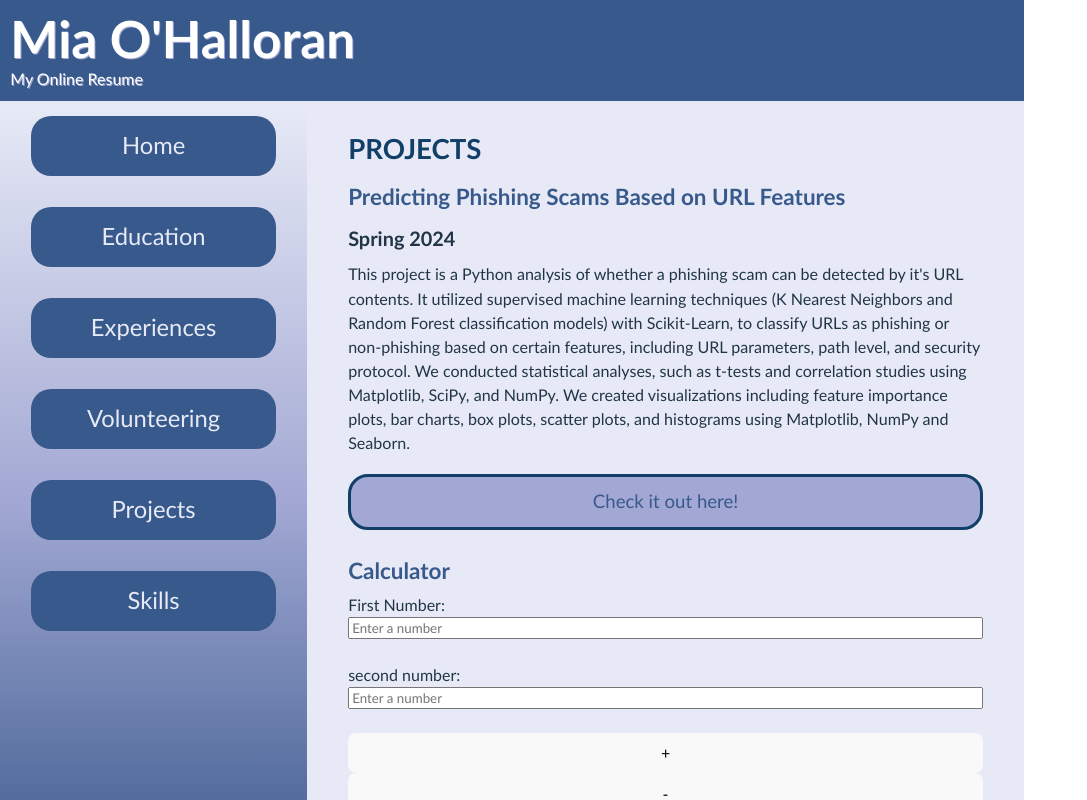
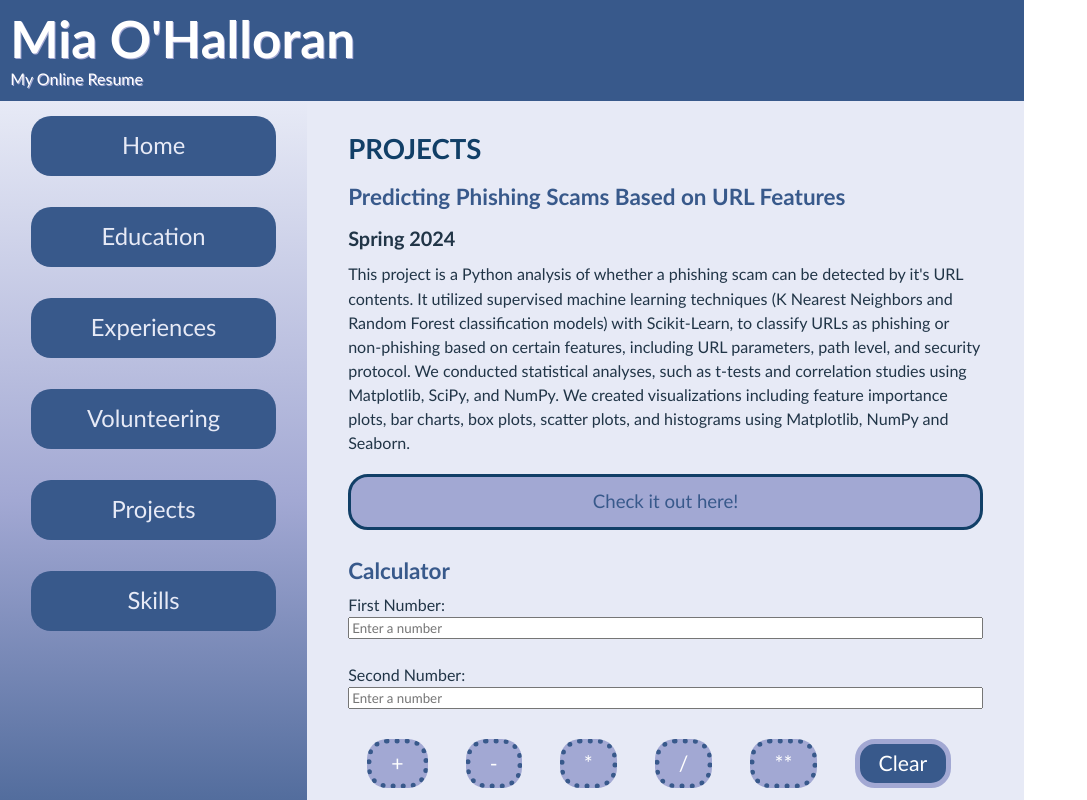
Before and after one commit to miaohall/mp-3, a React (Vite) app: page /projects.html in a window 1280 px wide. Shown: the top 800 px of the page, without its empty margins (0-1087 px from the left). Built offline with nearby package versions, Linux system fonts and the light colour scheme; the HTML template or start-up script is replaced by a standard one.

Commit message:
styling calc

```diff
--- a/src/components/mains/Projects.tsx
+++ b/src/components/mains/Projects.tsx
@@ -66,6 +66,49 @@ const LinkStyle = styled(Link)`
     @media screen and (max-width: 1000px){
         font-size: calc(2px + 1.3vw);
     }
+`;
+
+const CalcButtons = styled.button`
+    background-color: #a2a8d3;
+    font-size: calc(2px + 1.5vw);
+    color: white;
+    padding: 1% 3%;
+    margin: 1% 3%;
+    text-align: center;
+    border-radius: 20px;
+    border-color: #38598b;
+    border-style: dotted;
+    border-width: thick;
+
+    &:hover {
+        background-color: #e7eaf6;
+        color: #38598b;
+        border-color: #38598b;
+        border-width: thick;
+    }
+`;
+
+const ClearButton = styled.button`
+    background-color: #38598b;
+    border-color: #a2a8d3;
+    border-width: thick;
+    border-style: solid;
+    border-radius: 20px;
+    color: white;
+    font-size: calc(2px + 1.5vw);
+    padding: 1% 3%;
+    margin: 1% 3%;
+
+    &:hover {
+        background-color: #e7eaf6;
+        color: #38598b;
+        border-color: #38598b;
+        border-width: thick;
+    }
+`;
+
+const AllButtons = styled.div`
+    align-items: center;
 `;
 
 export default function Projects() {
@@ -138,7 +181,7 @@ export default function Projects() {
                 />
 
                 <br/>
-                <label htmlFor="second">second number:</label>
+                <label htmlFor="second">Second Number:</label>
                 <input
                     id={`first`}
                     value={input2}
@@ -147,15 +190,16 @@ export default function Projects() {
                 />
 
                 <br/>
-                <button onClick={addition}>+</button>
-                <button onClick={minus}>-</button>
-                <button onClick={multiply}>*</button>
-                <button onClick={divide}>/</button>
-                <button onClick={power}>**</button>
-                <button onClick={reset}>Clear</button>
-
+                <AllButtons>
+                    <CalcButtons onClick={addition}>+</CalcButtons>
+                    <CalcButtons onClick={minus}>-</CalcButtons>
+                    <CalcButtons onClick={multiply}>*</CalcButtons>
+                    <CalcButtons onClick={divide}>/</CalcButtons>
+                    <CalcButtons onClick={power}>**</CalcButtons>
+                    <ClearButton onClick={reset}>Clear</ClearButton>
+                </AllButtons>
                 <br/>
-                <h5>{output}</h5>
+                <h4>Answer: {output}</h4>
         </ProjStyle>
     );
 }
```
